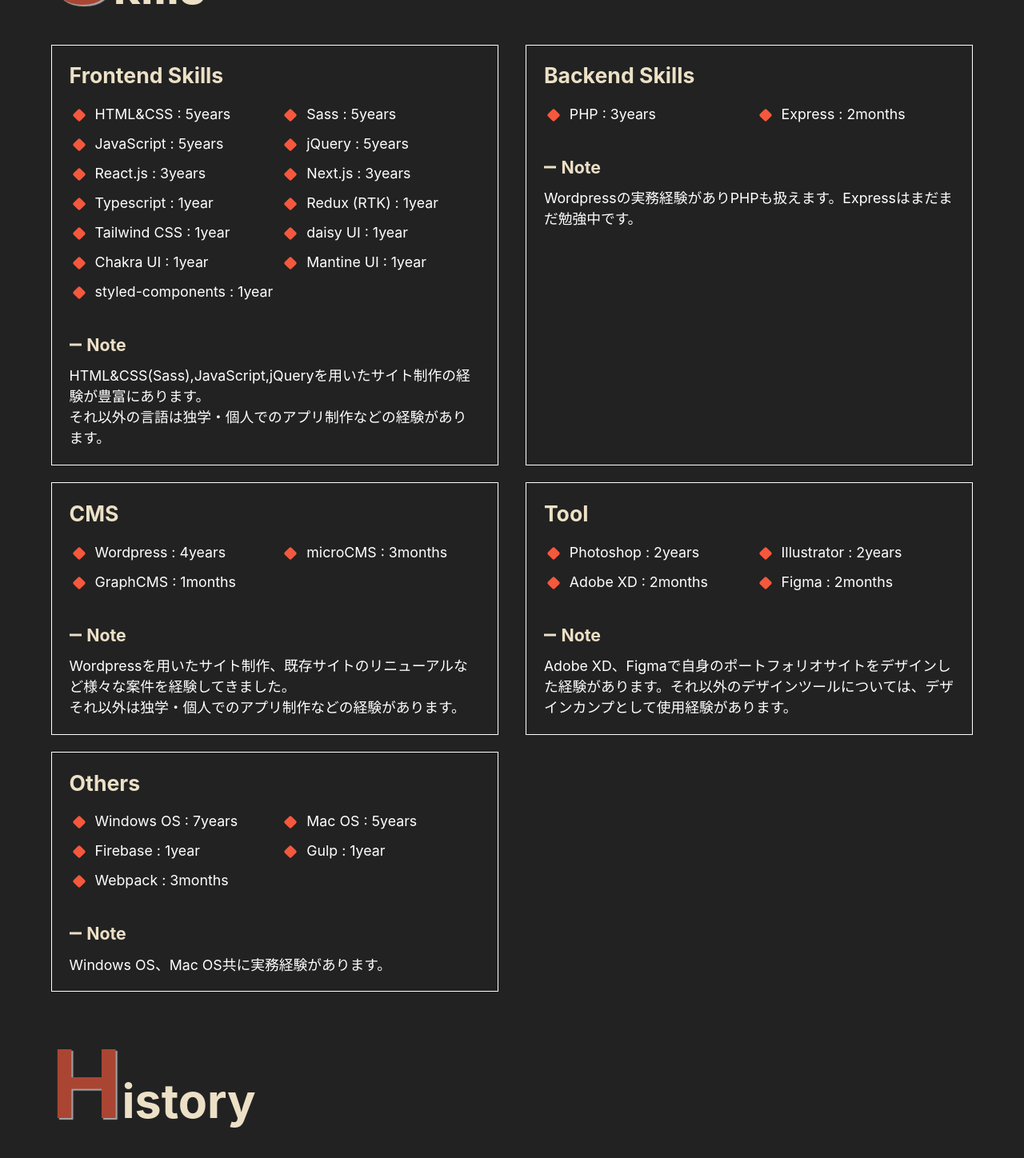
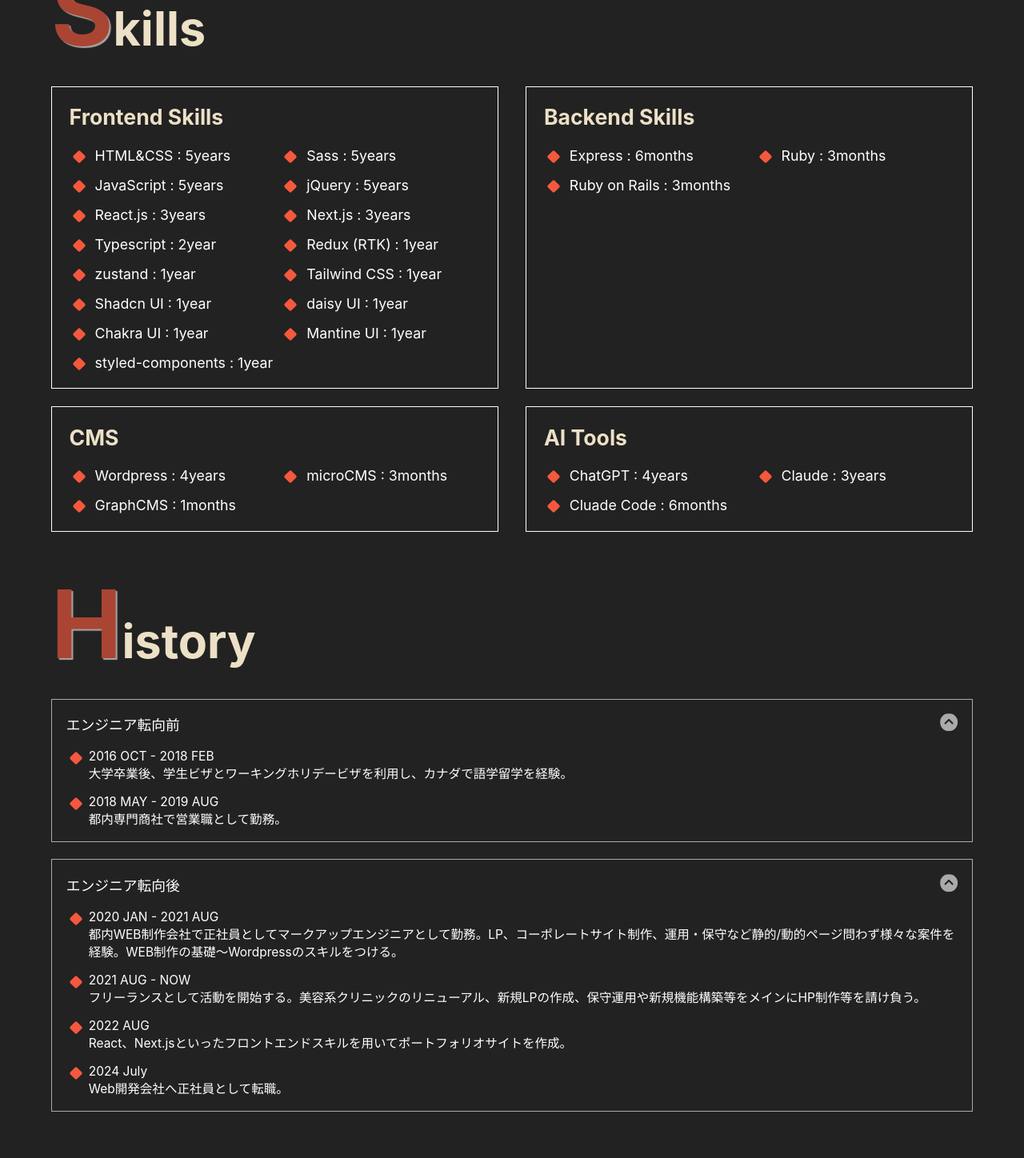
Before and after one commit to canopus-m-satoshi/nextjs-portfolio-site, a Next.js app: page /about in a window 1280 px wide. Shown: the part 1780-3228 px from the top of the page at 80% size. Built offline with nearby package versions, Linux system fonts and the light colour scheme.

Commit message:
Aboutページの更新

```diff
--- a/src/app/about/About.tsx
+++ b/src/app/about/About.tsx
@@ -39,9 +39,14 @@
               都内で活動しているエンジニアで、{currentYear}年{currentMonth}
               月でエンジニア歴{pastYear}年目になります。
               <br />
-              都内のWeb制作会社で勤務後、2021年に独立しフリーランスとなりました。LPやWordpressを用いたサイト制作を得意としています。
+              都内のWeb制作会社でエンジニアのキャリアをスタートし2021年に独立しフリーランスとなりました。
               <br />
-              React/Next.jsなどモダンフロントエンド技術にも強い関心があり学習中です。
+              2024年より正社員としてWeb開発会社に転職し、フロントエンドエンジニアとしてSaaS開発に従事しています。
+            </p>
+            <p>
+              Reactを用いたアプリ開発が得意です。
+              <br />
+              専門はフロントエンドのみですが今後はバックエンドの知識もつけてフルスタックに活躍できるエンジニアになるのが目標です。
             </p>
           </div>
         </InViewMotion>
@@ -76,35 +81,27 @@
                   <li>jQuery : 5years</li>
                   <li>React.js : 3years</li>
                   <li>Next.js : 3years</li>
-                  <li>Typescript : 1year</li>
+                  <li>Typescript : 2year</li>
                   <li>Redux (RTK) : 1year</li>
+                  <li>zustand : 1year</li>
                   <li>Tailwind CSS : 1year</li>
+                  <li>Shadcn UI : 1year</li>
                   <li>daisy UI : 1year</li>
                   <li>Chakra UI : 1year</li>
                   <li>Mantine UI : 1year</li>
                   <li>styled-components : 1year</li>
                 </ul>
-
-                <h5 className={styles.noteTitle}>Note</h5>
-                <p className={styles.note}>
-                  HTML&CSS(Sass),JavaScript,jQueryを用いたサイト制作の経験が豊富にあります。
-                  <br />
-                  それ以外の言語は独学・個人でのアプリ制作などの経験があります。
-                </p>
               </div>
               <div className={styles.skillBoxItem}>
                 <h4 className={styles.titleSmall}>Backend Skills</h4>
 
                 <ul className={styles.list}>
-                  <li>PHP : 3years</li>
-                  <li>Express : 2months</li>
+                  <li>Express : 6months</li>
+                  <li>Ruby : 3months</li>
+                  <li>Ruby on Rails : 3months</li>
                 </ul>
+              </div>
 
-                <h5 className={styles.noteTitle}>Note</h5>
-                <p className={styles.note}>
-                  Wordpressの実務経験がありPHPも扱えます。Expressはまだまだ勉強中です。
-                </p>
-              </div>
               <div className={styles.skillBoxItem}>
                 <h4 className={styles.titleSmall}>CMS</h4>
                 <ul className={styles.list}>
@@ -112,47 +109,16 @@
                   <li>microCMS : 3months</li>
                   <li>GraphCMS : 1months</li>
                 </ul>
-
-                <h5 className={styles.noteTitle}>Note</h5>
-                <p className={styles.note}>
-                  Wordpressを用いたサイト制作、既存サイトのリニューアルなど様々な案件を経験してきました。
-                  <br />
-                  それ以外は独学・個人でのアプリ制作などの経験があります。
-                </p>
               </div>
 
               <div className={styles.skillBoxItem}>
-                <h4 className={styles.titleSmall}>Tool</h4>
+                <h4 className={styles.titleSmall}>AI Tools</h4>
 
                 <ul className={styles.list}>
-                  <li>Photoshop : 2years</li>
-                  <li>Illustrator : 2years</li>
-                  <li>Adobe XD : 2months</li>
-                  <li>Figma : 2months</li>
+                  <li>ChatGPT : 4years</li>
+                  <li>Claude : 3years</li>
+                  <li>Cluade Code : 6months</li>
                 </ul>
-
-                <h5 className={styles.noteTitle}>Note</h5>
-                <p className={styles.note}>
-                  Adobe
-                  XD、Figmaで自身のポートフォリオサイトをデザインした経験があります。それ以外のデザインツールについては、デザインカンプとして使用経験があります。
-                </p>
-              </div>
-
-              <div className={styles.skillBoxItem}>
-                <h4 className={styles.titleSmall}>Others</h4>
-
-                <ul className={styles.list}>
-                  <li>Windows OS : 7years</li>
-                  <li>Mac OS : 5years</li>
-                  <li>Firebase : 1year</li>
-                  <li>Gulp : 1year</li>
-                  <li>Webpack : 3months</li>
-                </ul>
-
-                <h5 className={styles.noteTitle}>Note</h5>
-                <p className={styles.note}>
-                  Windows OS、Mac OS共に実務経験があります。
-                </p>
               </div>
             </div>
           </div>
@@ -198,8 +164,8 @@
                   </p>
                 </li>
                 <li>
-                  <p>2024 MAY</p>
-                  <p>Web制作からReactを使ったWeb開発へ転向を目指す。</p>
+                  <p>2024 July</p>
+                  <p>Web開発会社へ正社員として転職。</p>
                 </li>
               </ul>
             </Accordion>
```
